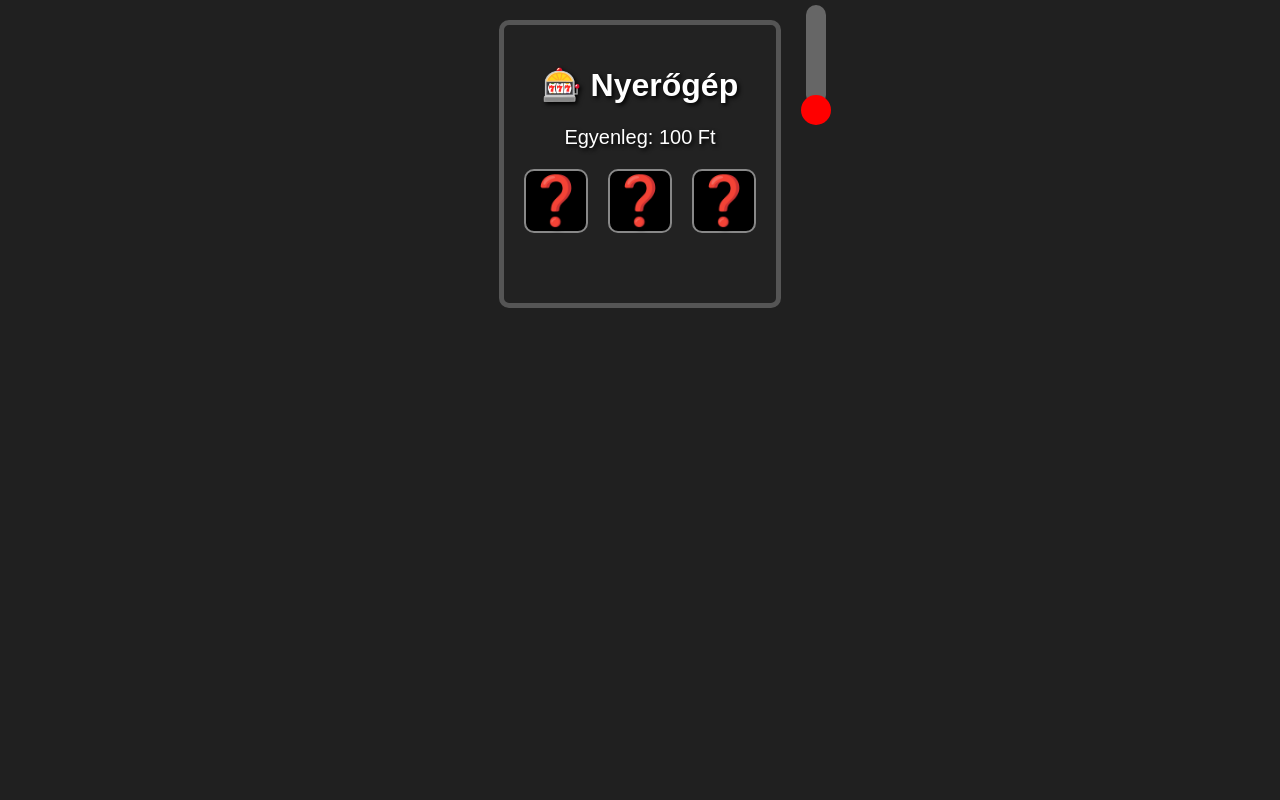
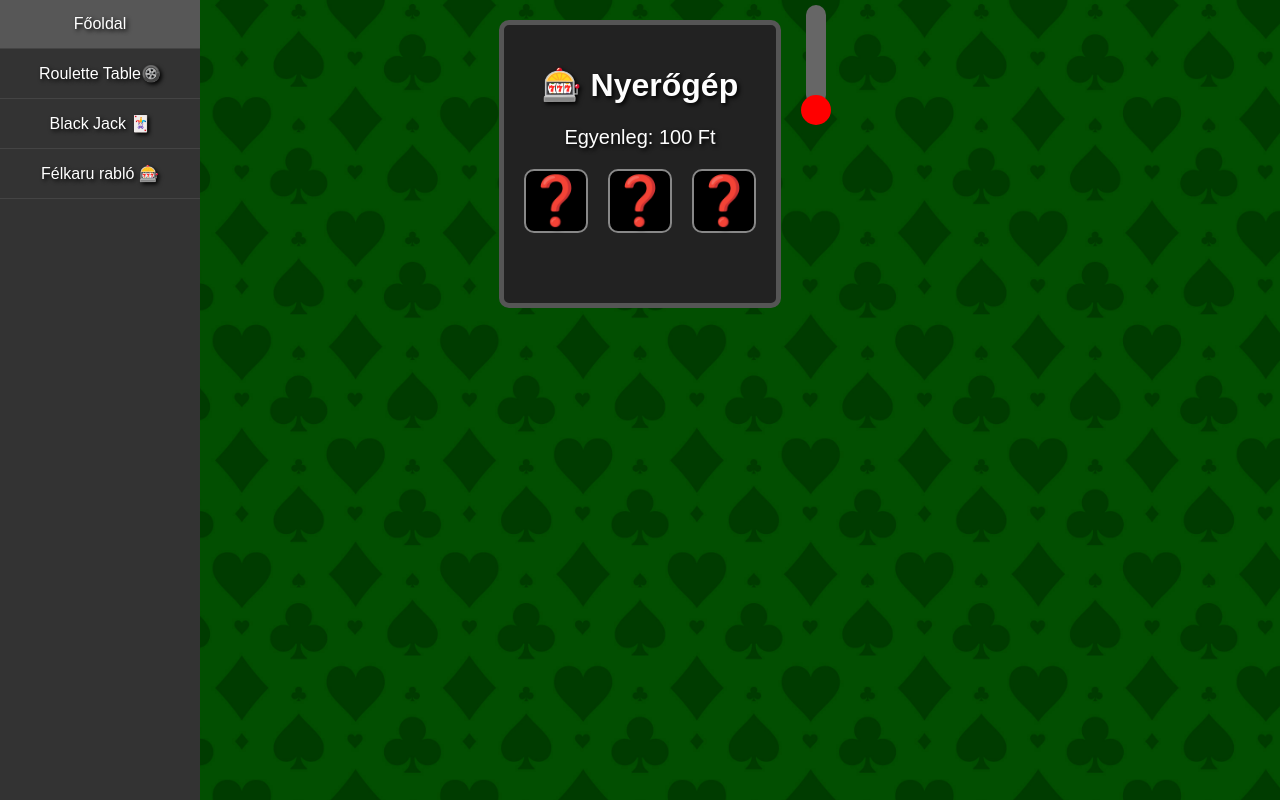
Before and after one commit to Goncol0907/Beadand-, a plain HTML site: page nyero.html in a window 1280 px wide. Drawn offline with Linux system fonts and the light colour scheme; files whose address does not match are found by name.

Commit message:
Navok beszúrása

```diff
--- a/blackjack.html
+++ b/blackjack.html
@@ -1,9 +1,24 @@
 <!DOCTYPE html>
 <html lang="hu">
 <head>
-  <meta charset="UTF-8">
-  <title>Blackjack</title>
+    <meta charset="UTF-8">
+    <meta name="viewport" content="width=device-width, initial-scale=1.0">
+    <link rel="icon" type="image/x-icon" href="IMG/ChatGPT Image May 12, 2025, 04_34_35 PM.png">
+    <title>Mechwart Casino</title>
+    <link rel="stylesheet" href="styles.css">
+</head>
 
+<div class="navbar" id="navbar">
+    <ul>
+      <li><a href="#">Főoldal</a></li>
+      <li><a href="roulette table.html">Roulette Table🛞</a></li>
+      <li><a href="blackjack.html">Black Jack 🃏</a></li>
+      <li><a href="nyero.html">Félkaru rabló 🎰</a></li>
+    </ul>
+  </div>
+
+
+  <button class="toggle-btn" onclick="toggleNavbar()">☰ Menü</button>
 
    <link rel="stylesheet" href="styles.css">
 </head>
--- a/nyero.html
+++ b/nyero.html
@@ -1,11 +1,26 @@
 <!DOCTYPE html>
 <html lang="hu">
 <head>
-  <link rel="stylesheet" href="styles.css">
-  <meta charset="UTF-8">
-  <title>Nyerőgép – Kar jobb oldalon</title>
-  <link rel="stylesheet" href="style.css"> <!-- ha CSS-t külön raksz -->
+    <meta charset="UTF-8">
+    <meta name="viewport" content="width=device-width, initial-scale=1.0">
+    <link rel="icon" type="image/x-icon" href="IMG/ChatGPT Image May 12, 2025, 04_34_35 PM.png">
+    <title>Mechwart Casino</title>
+    <link rel="stylesheet" href="styles.css">
 </head>
+<body>
+
+    <div class="navbar" id="navbar">
+        <ul>
+          <li><a href="#">Főoldal</a></li>
+          <li><a href="roulette table.html">Roulette Table🛞</a></li>
+          <li><a href="blackjack.html">Black Jack 🃏</a></li>
+          <li><a href="nyero.html">Félkaru rabló 🎰</a></li>
+        </ul>
+      </div>
+
+
+
+      <button class="toggle-btn" onclick="toggleNavbar()">☰ Menü</button>
 <body class="container">
   <div class="slot-machine">
     <div class="lever" onclick="spin()"></div>
```
Also changed, not shown: roulette table.html (+3 -10 lines).
